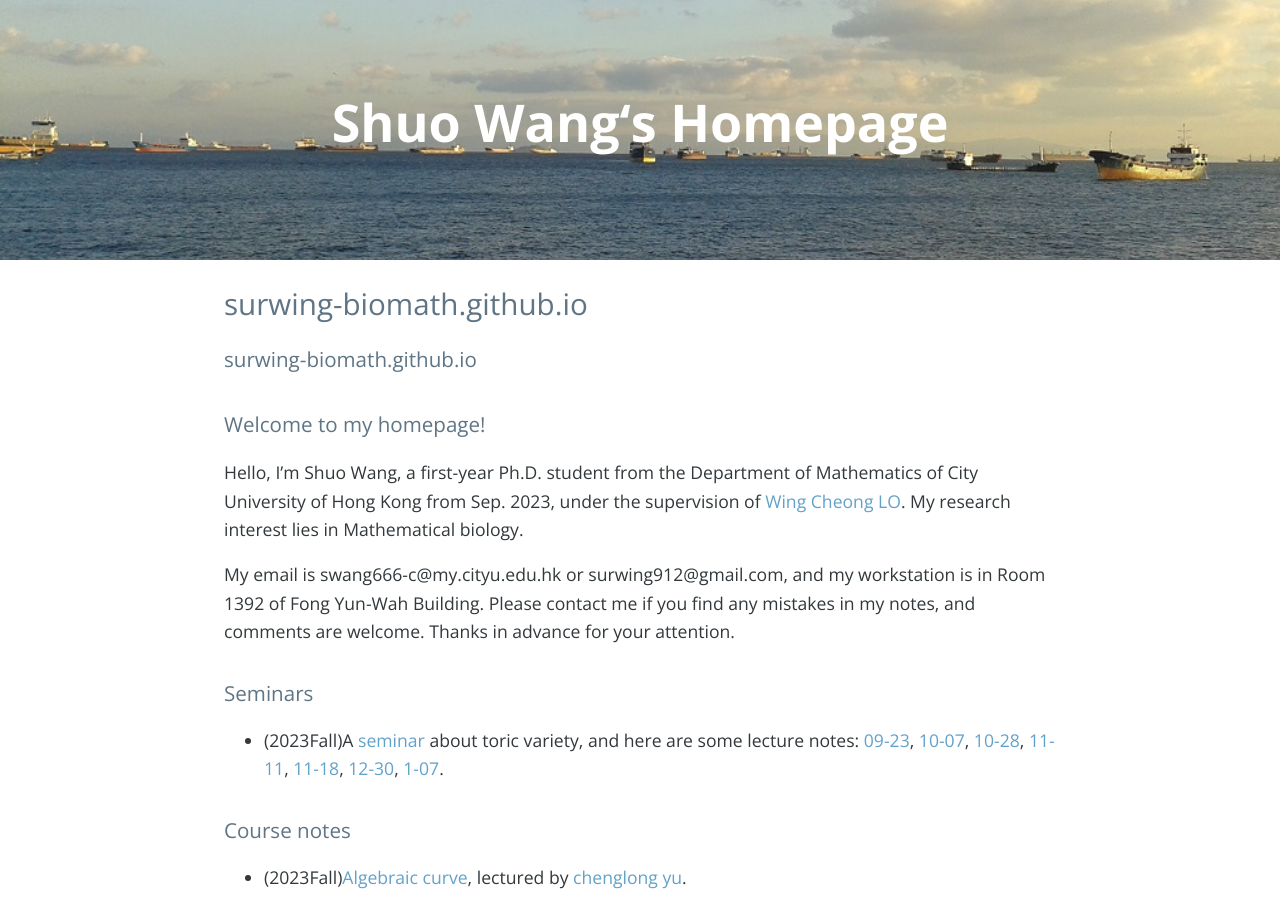
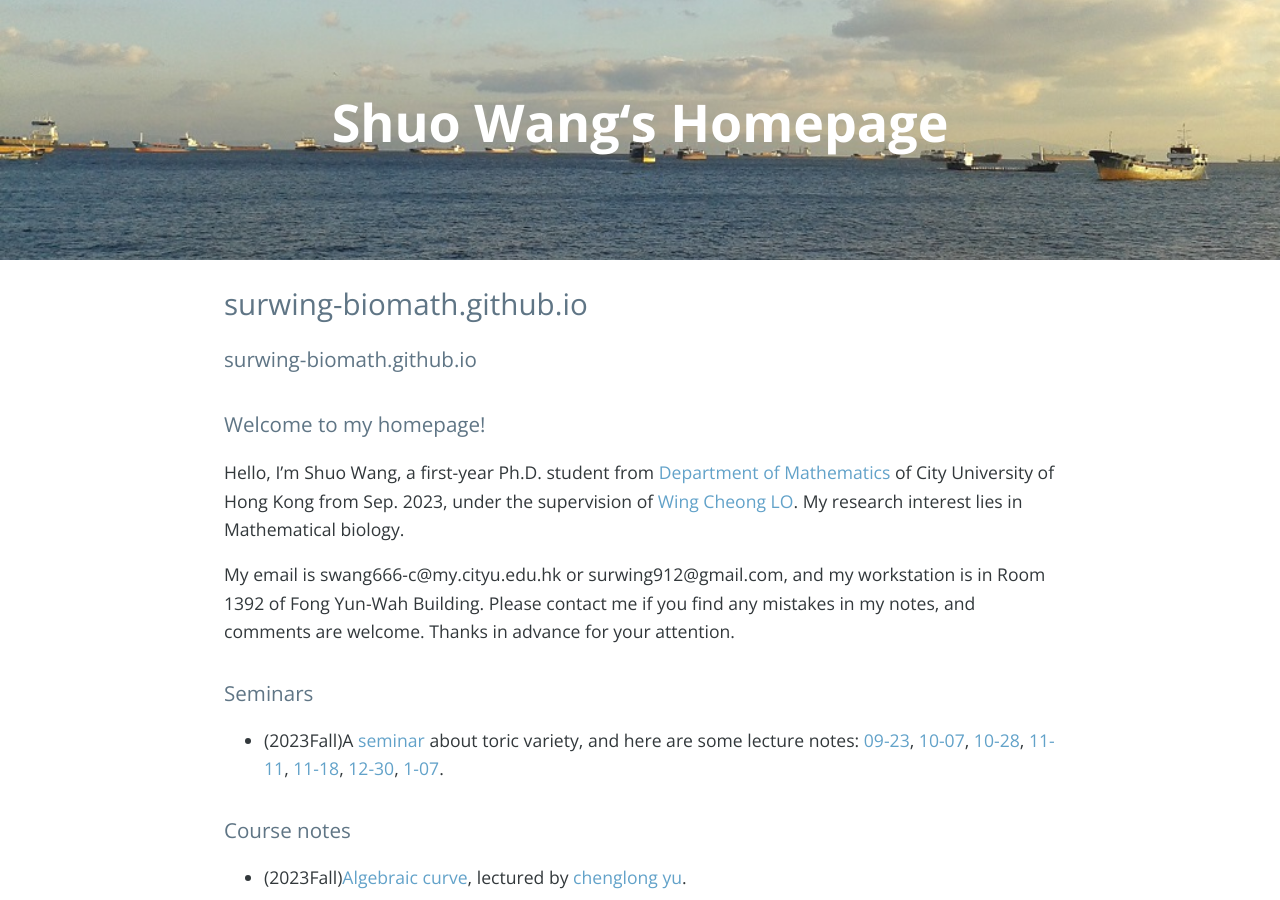
Before and after one commit to Louis-shuo-wang/Louis-shuo-wang.github.io, a Jekyll site: the page built from index.md, in a window 1280 px wide and 900 px high. Built offline with Jekyll 4.4.1, drawn with Linux system fonts in a browser that asks for light colours; nearby versions of some CDN libraries; our own code applies the rules of GitHub Pages for plain Markdown files; the list of posts is cut into pages by our own code; comment, search, counter and statistics services are not loaded.

Commit message:
Update index.md

```diff
--- a/index.md
+++ b/index.md
@@ -1,6 +1,6 @@
 # surwing-biomath.github.io
 ### Welcome to my homepage!
-Hello, I'm Shuo Wang, a first-year Ph.D. student from the Department of Mathematics of City University of Hong Kong from Sep. 2023, under the supervision of [Wing Cheong LO](https://www.cityu.edu.hk/stfprofile/wingclo.htm). My research interest lies in Mathematical biology.
+Hello, I'm Shuo Wang, a first-year Ph.D. student from [Department of Mathematics](https://www.cityu.edu.hk/ma/) of City University of Hong Kong from Sep. 2023, under the supervision of [Wing Cheong LO](https://www.cityu.edu.hk/stfprofile/wingclo.htm). My research interest lies in Mathematical biology.
 
 My email is swang666-c@my.cityu.edu.hk or surwing912@gmail.com, and my workstation is in Room 1392 of Fong Yun-Wah Building. Please contact me if you find any mistakes in my notes, and comments are welcome. Thanks in advance for your attention.
 
```
